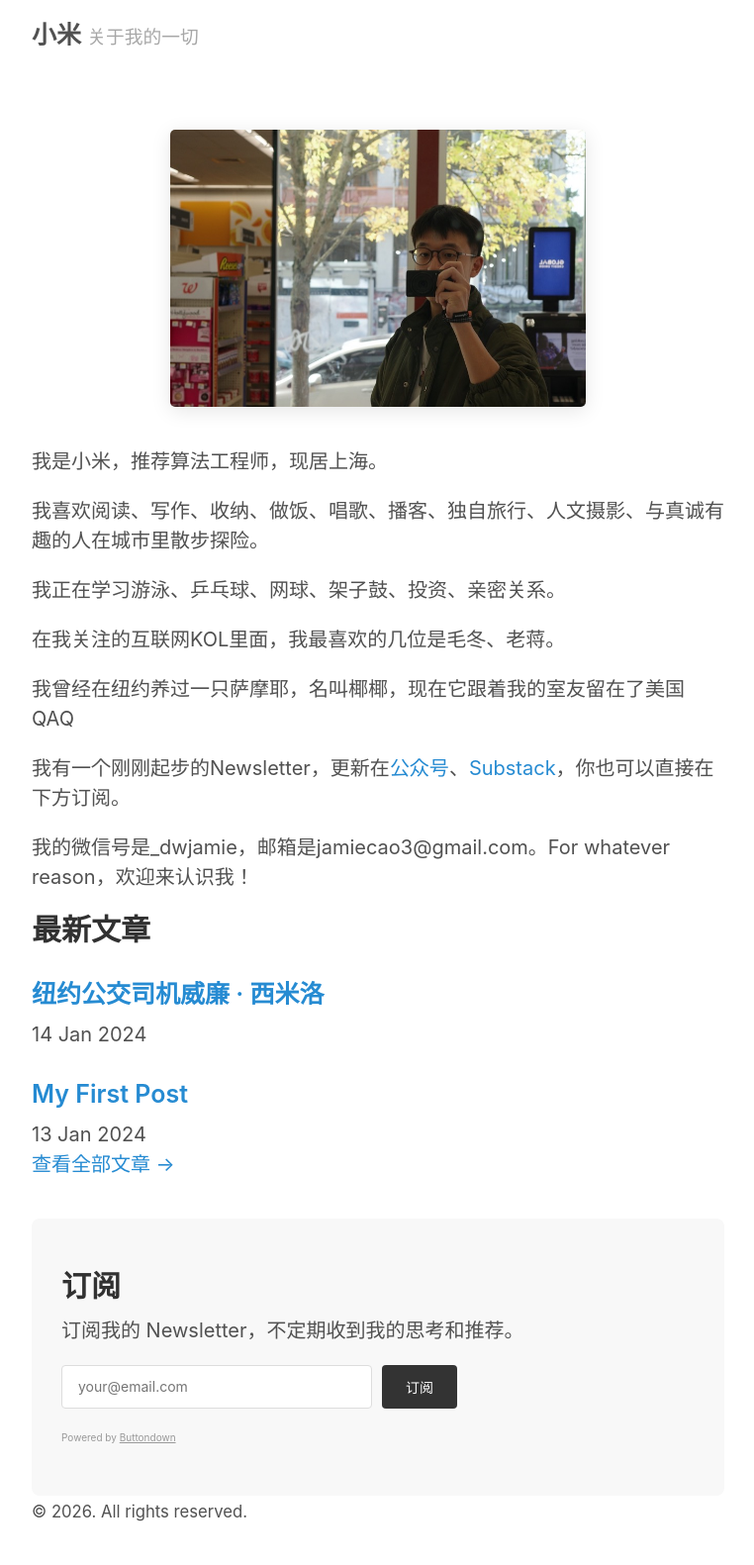
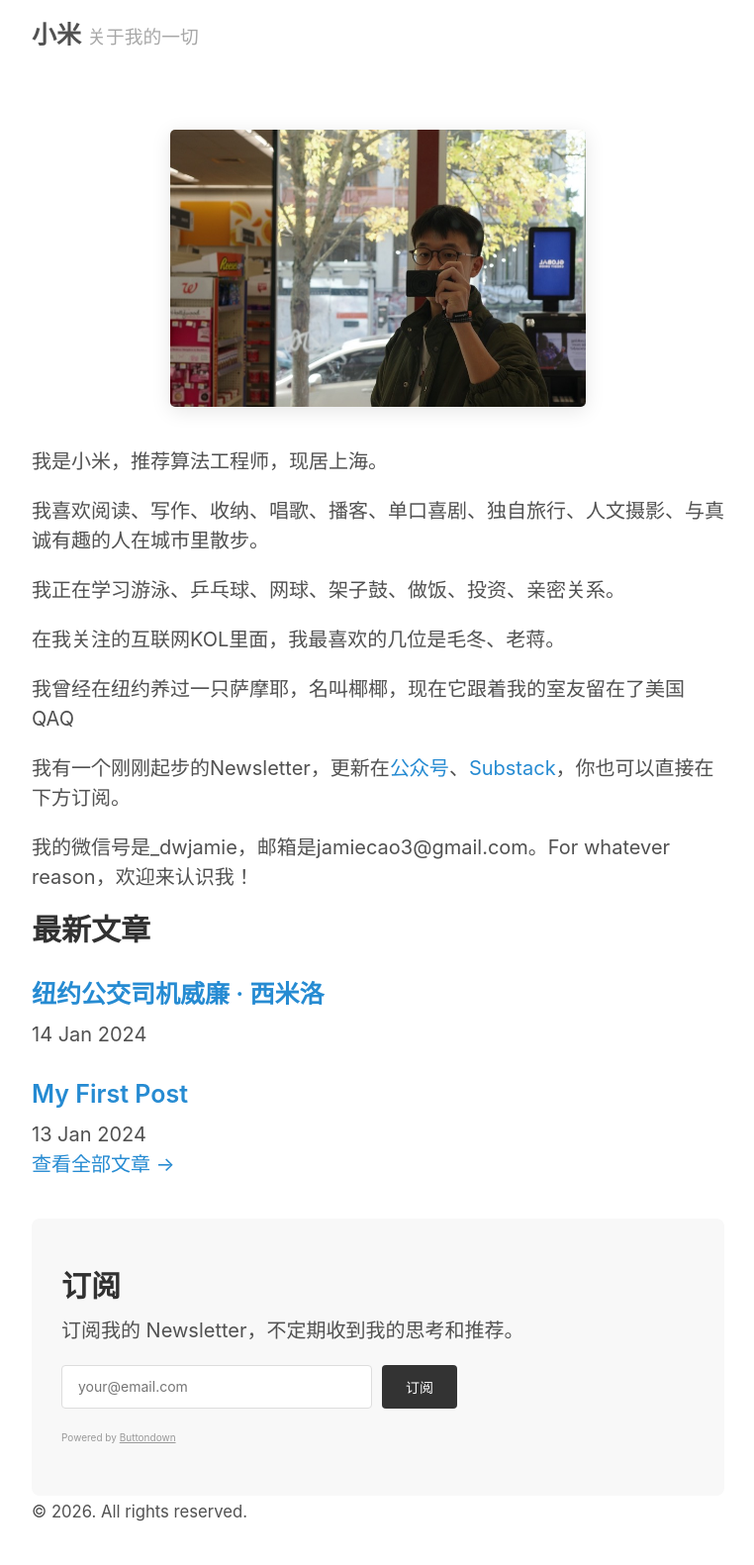
Before and after one commit to dwjamie/dwjamie.github.io, a Jekyll site: the page built from index.html, in a window 1280 px wide. Shown: the whole page at 99% size, without its empty margins (258-1020 px from the left). Built offline with Jekyll 4.4.1, drawn with Linux system fonts in a browser that asks for light colours.

Commit message:
Update hobbies: add stand-up comedy, move cooking to learning

```diff
--- a/index.html
+++ b/index.html
@@ -10,9 +10,9 @@ title: Home
 <div class="home-intro">
   <p>我是小米，推荐算法工程师，现居上海。</p>
 
-  <p>我喜欢阅读、写作、收纳、做饭、唱歌、播客、独自旅行、人文摄影、与真诚有趣的人在城市里散步探险。</p>
+  <p>我喜欢阅读、写作、收纳、唱歌、播客、单口喜剧、独自旅行、人文摄影、与真诚有趣的人在城市里散步。</p>
 
-  <p>我正在学习游泳、乒乓球、网球、架子鼓、投资、亲密关系。</p>
+  <p>我正在学习游泳、乒乓球、网球、架子鼓、做饭、投资、亲密关系。</p>
 
   <p>在我关注的互联网KOL里面，我最喜欢的几位是毛冬、老蒋。</p>
 
```
